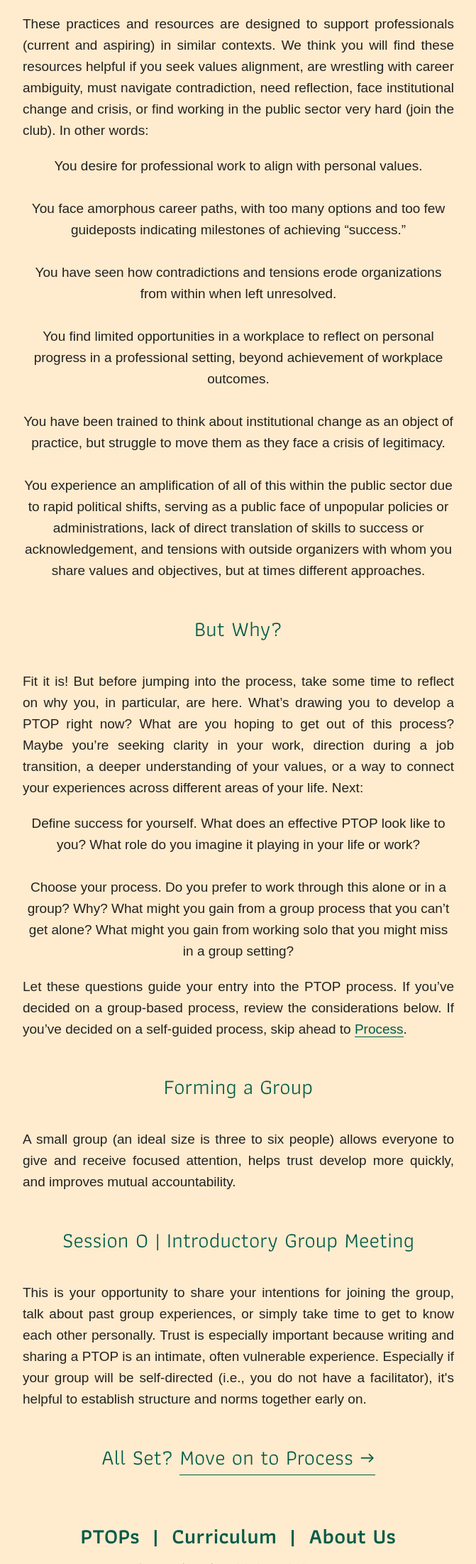
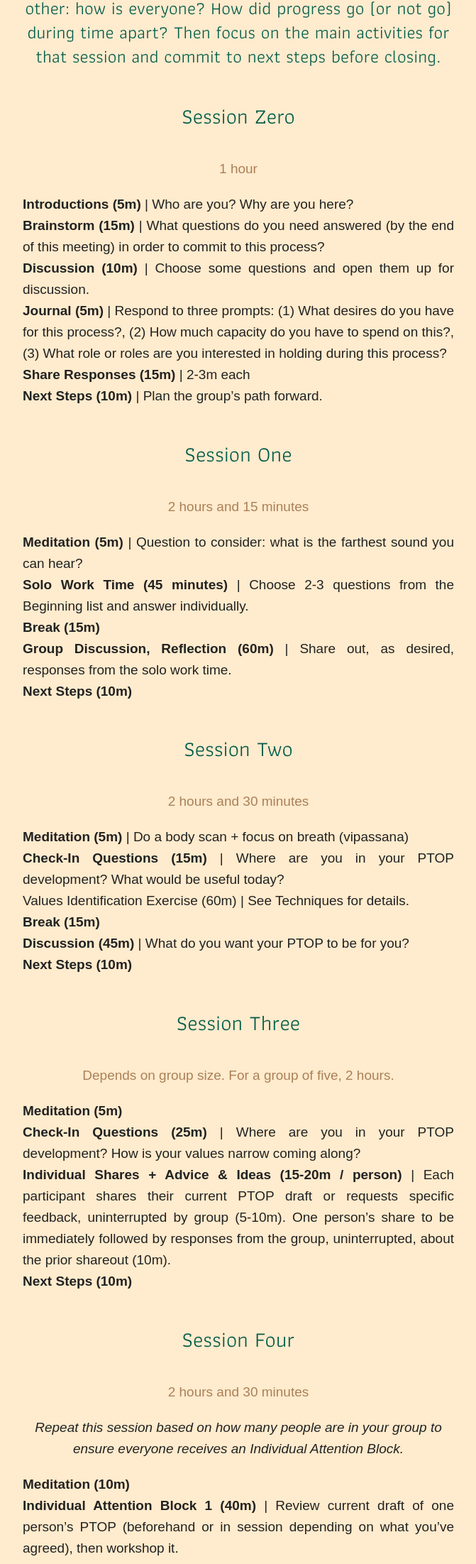
Before and after one commit to jttarleton/theoryofpractice, a plain HTML site: page agendas.html in a window 1280 px wide. Shown: the part 597-2800 px from the top of the page at 71% size, without its empty margins (304-975 px from the left). Drawn offline with Linux system fonts and the light colour scheme; a web font is replaced by a local one.

Commit message:
agendas update

```diff
--- a/agendas.html
+++ b/agendas.html
@@ -19,27 +19,73 @@
   <div id="content">
     <p><a href="index.html" style="border-style: none none none none;"><img class="wp-image-162 alignnone" alt="PTOP Logo" class="center" src="PTOPLogo1.png" width="375" height="375"></a></p>
 
-    <h7>So, you want to make a Personal Theory of Pracitce (PTOP)? Let's get started, but ...</h7>
+    <h7>If you're working in a group, you can draw from the following session agendas, corresponding with different stages in the <a href="process.html">Process</a>. We started each group session with a grounding exercise, which could consist of a short meditation or provocative question. Check in with each other: how is everyone? How did progress go (or not go) during time apart? Then focus on the main activities for that session and commit to next steps before closing.
+</h7>
 
-    <h4>Is This a Fit?</h4>
+    <h4>Session Zero</h4>
+    <p class="text" style="text-align: center; color: #AA8058">1 hour</p>
+    <p class="text"><b>Introductions (5m)</b> | Who are you? Why are you here?<br>
+<b>Brainstorm (15m)</b> | What questions do you need answered (by the end of this meeting) in order to commit to this process?<br>
+<b>Discussion (10m)</b> | Choose some questions and open them up for discussion.<br>
+<b>Journal (5m)</b> | Respond to three prompts: (1) What desires do you have for this process?, (2) How much capacity do you have to spend on this?, (3) What role or roles are you interested in holding during this process?<br>
+<b>Share Responses (15m)</b> | 2-3m each<br>
+<b>Next Steps (10m)</b> | Plan the group’s path forward.</p>
 
-    <p class="text">These practices and resources are designed to support professionals (current and aspiring) in similar contexts. We think you will find these resources helpful if you seek values alignment, are wrestling with career ambiguity, must navigate contradiction, need reflection, face institutional change and crisis, or find working in the public sector very hard (join the club). In other words:</p>
-    <p class="text" style="text-align: center;">You desire for professional work to align with personal values.<br><br>You face amorphous career paths, with too many options and too few guideposts indicating milestones of achieving “success.”<br></br>You have seen how contradictions and tensions erode organizations from within when left unresolved.<br><br>You find limited opportunities in a workplace to reflect on personal progress in a professional setting, beyond achievement of workplace outcomes.<br><br>You have been trained to think about institutional change as an object of practice, but struggle to move them as they face a crisis of legitimacy.<br><br>You experience an amplification of all of this within the public sector due to rapid political shifts, serving as a public face of unpopular policies or administrations, lack of direct translation of skills to success or acknowledgement, and tensions with outside organizers with whom you share values and objectives, but at times different approaches.</p>
-
-    <h4>But Why?</h4>
-    <p class="text">Fit it is! But before jumping into the process, take some time to reflect on why you, in particular, are here. What’s drawing you to develop a PTOP right now? What are you hoping to get out of this process? Maybe you’re seeking clarity in your work, direction during a job transition, a deeper understanding of your values, or a way to connect your experiences across different areas of your life. Next:</p>
-    <p class="text" style="text-align: center;">Define success for yourself. What does an effective PTOP look like to you? What role do you imagine it playing in your life or work?<br><br>Choose your process. Do you prefer to work through this alone or in a group? Why? What might you gain from a group process that you can’t get alone? What might you gain from working solo that you might miss in a group setting?</p>
-    <p class="text">Let these questions guide your entry into the PTOP process. If you’ve decided on a group-based process, review the considerations below. If you’ve decided on a self-guided process, skip ahead to <a href="process.html">Process</a>.
+    <h4>Session One</h4>
+    <p class="text" style="text-align: center; color: #AA8058">2 hours and 15 minutes</p>
+    <p class="text"><b>Meditation (5m)</b> | Question to consider: what is the farthest sound you can hear?<br>
+<b>Solo Work Time (45 minutes)</b> | Choose 2-3 questions from the Beginning list and answer individually.<br>
+<b>Break (15m)</b><br>
+<b>Group Discussion, Reflection (60m)</b> | Share out, as desired, responses from the solo work time.<br>
+<b>Next Steps (10m)</b>
 </p>
 
-<h4>Forming a Group</h4>
-<p class="text">A small group (an ideal size is three to six people) allows everyone to give and receive focused attention, helps trust develop more quickly, and improves mutual accountability.</p>
+<h4>Session Two</h4>
+<p class="text" style="text-align: center; color: #AA8058">2 hours and 30 minutes</p>
+<p class="text"><b>Meditation (5m)</b> | Do a body scan + focus on breath (vipassana)<br>
+<b>Check-In Questions (15m)</b> | Where are you in your PTOP development? What would be useful today?<br>
+</b>Values Identification Exercise (60m)</b> | See Techniques for details.<br>
+<b>Break (15m)</b><br>
+<b>Discussion (45m)</b> | What do you want your PTOP to be for you?<br>
+<b>Next Steps (10m)</b>
+</p>
 
-<h4>Session 0 | Introductory Group Meeting</h4>
-<p class="text">This is your opportunity to share your intentions for joining the group, talk about past group experiences, or simply take time to get to know each other personally. Trust is especially important because writing and sharing a PTOP is an intimate, often vulnerable experience. Especially if your group will be self-directed (i.e., you do not have a facilitator), it's helpful to establish structure and norms together early on.</p>
+<h4>Session Three</h4>
+<p class="text" style="text-align: center; color: #AA8058">Depends on group size. For a group of five, 2 hours.</p>
+<p class="text"><b>Meditation (5m)</b><br>
+<b>Check-In Questions (25m)</b> | Where are you in your PTOP development? How is your values narrow coming along?<br>
+<b>Individual Shares + Advice & Ideas (15-20m / person)</b> | Each participant shares their current PTOP draft or requests specific feedback, uninterrupted by group (5-10m). One person’s share to be immediately followed by responses from the group, uninterrupted, about the prior shareout (10m).<br>
+<b>Next Steps (10m)</b>
+</p>
 
-<h4>All Set? <a href="process.html">Move on to Process &rarr;</a></h4>
+<h4>Session Four</h4>
+<p class="text" style="text-align: center; color: #AA8058">2 hours and 30 minutes</p>
+<p class="text" style="text-align:center;"><em>Repeat this session based on how many people are in your group to ensure everyone receives an Individual Attention Block.</em></p>
+<p class="text"><b>Meditation (10m)</b><br>
+<b>Individual Attention Block 1 (40m)</b> | Review current draft of one person’s PTOP (beforehand or in session depending on what you’ve agreed), then workshop it.<br>
+<b>Individual Attention Block 2 (40m)</b><br>
+<b>Break (15m)</b><br>
+<b>Individual Attention Block 3 (40m)</b><br>
+<b>Next Steps (5m)</b>
+</p>
 
+<h4>Session Five</h4>
+<p class="text" style="text-align: center; color: #AA8058">3 hours</p>
+<p class="text"><b>Meditation (10m)</b><br>
+<b>Plan the Work Session (10m)</b> | What kinds of materials do you want to create for yourselves or others to document your process?<br>
+<b>Work on Materials in Small Groups (45m)</b> | The aim is quick, rough drafts.<br>
+<b>Gather and Review Status of Each Group (10m)</b><br>
+<b>Return to Small Groups (45)</b> | The aim is to refine the prior drafts or fill any identified gaps.<br>
+<b>Record a Reflection (30m)</b> | Have a recorded conversation to discuss your overall experience in the group.<br>
+<b>Discuss Shared Goals for Continuing the Practice (30m)</b> | Are you interested in sustaining a longer term practice with a group as your career progresses? On what terms?</p>
+
+<h4>Ongoing</h4>
+<p class="text" style="text-align: center; color: #AA8058">Depends on group size. For a group of five, 2 hours.</p>
+<p class="text" style="text-align:center;"><em>Your personal theory of practice is constantly evolving and benefits from reformulation. If your group expressed collective interest in sustaining these discussions, consider developing a structured, regular meeting agenda into the future past the development stage.</em></p>
+<p class="text"><b>Meditation (5m)</b><br>
+<b>Individual Shares + Advice & Ideas (20m / person)</b> | What’s going on in your life and career? What guidance are you looking for? How does your PTOP factor into that? (Uninterrupted for 10m) One person’s share to be immediately followed by responses from the group, uninterrupted, about the prior shareout (10m).<br>
+<b>Group Discussion, Reflection, Brainstorm about “What Next?” (15m)</b>
+</p>
 
 </div>
 
@@ -49,7 +95,7 @@
 <div id="footer">
 
 <p>
-Licensed under <a href="https://creativecommons.org/licenses/by-nc-sa/4.0/">CC BY-NC-SA 4.0</a></p>
+Licensed under <a href="https://creativecommons.org/licenses/by-nc-sa/4.0/" target="_blank">CC BY-NC-SA 4.0</a></p>
 </div>
 
 
```
Also changed, not shown: about.html (+1 -1 lines), curriculum.html (+2 -2 lines), index.html (+1 -1 lines), preparation.html (+1 -1 lines), process.html (+1 -1 lines), techniques.html (+1 -1 lines), tips.html (+1 -1 lines).
